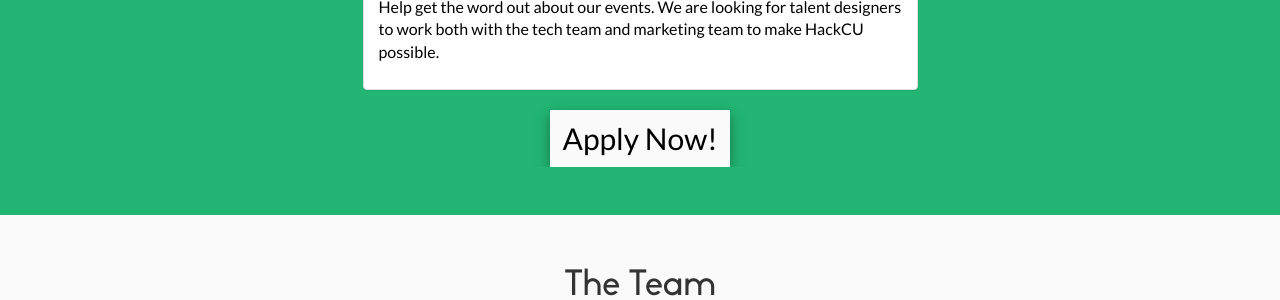
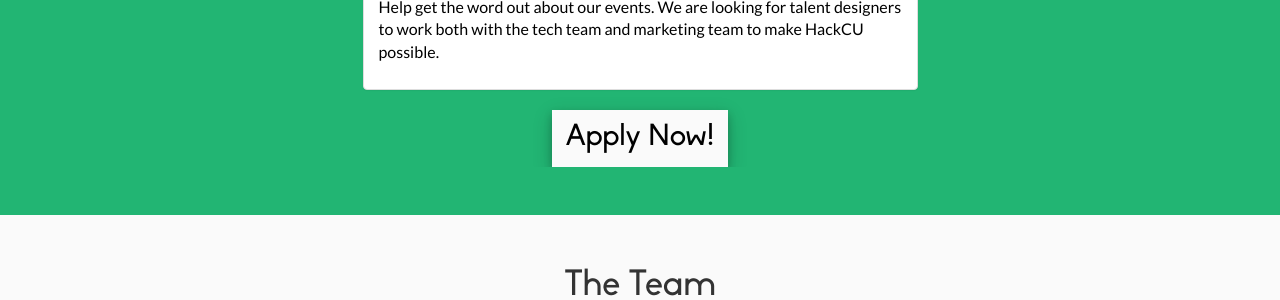
Before and after one commit to HackCU/team, a Jekyll site: the page built from index.html, in a window 1280 px wide. Shown: the part 1614-1914 px from the top of the page. Built offline with Jekyll 4.4.1, drawn with Linux system fonts in a browser that asks for light colours; nearby versions of some CDN libraries.

Commit message:
made button font biko

```diff
--- a/assets/css/main.scss
+++ b/assets/css/main.scss
@@ -125,6 +125,7 @@
     .btn {
       background-color: {{site.background_color}};
       color: black;
+      font-family: Biko;
     }
 }
 
```
Also changed, not shown: 2 other files.
